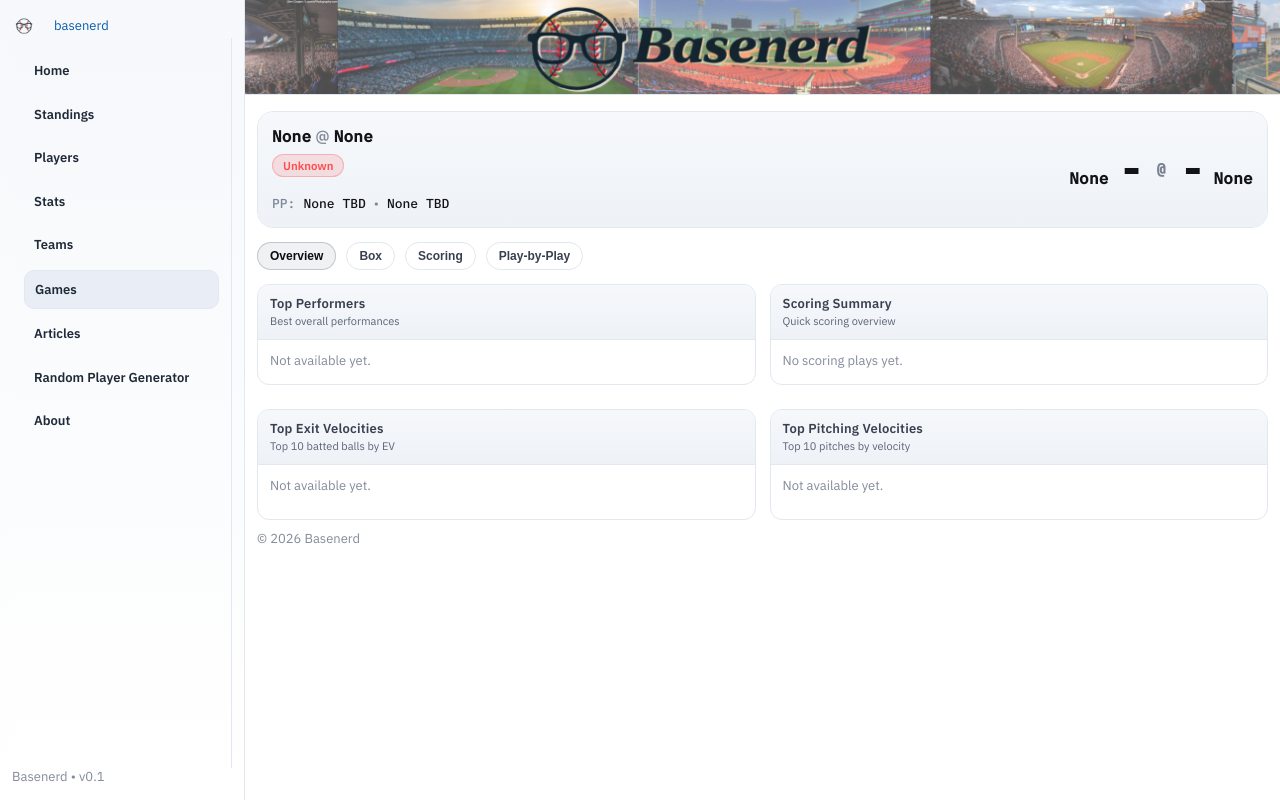
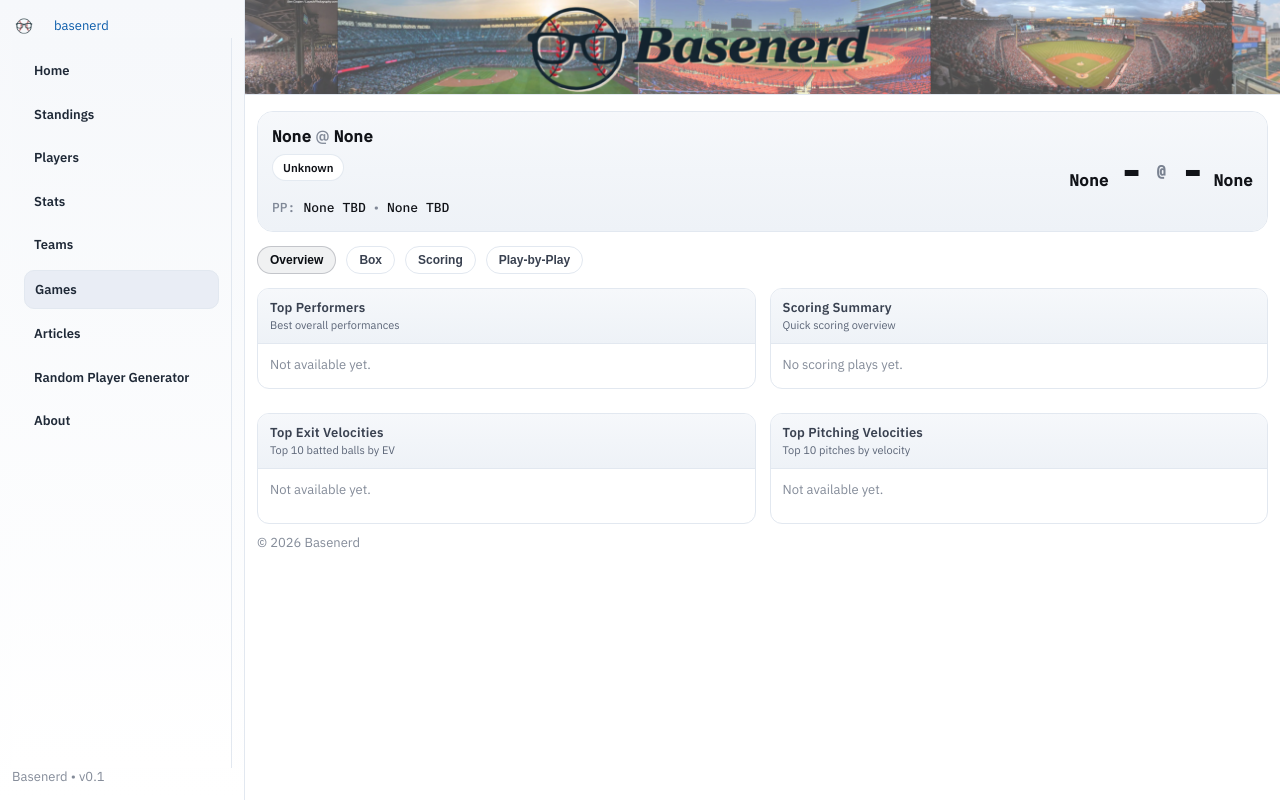
Before and after one commit to basenerd/basenerd-backend, a Flask app: page /game/1 in a window 1280 px wide. Run offline with Flask 3, Linux system fonts and the light colour scheme; some libraries are stand-ins or nearby versions.

Commit message:
revert styles.css

```diff
--- a/static/styles.css
+++ b/static/styles.css
@@ -340,8 +340,8 @@ td.num{ text-align:right; font-variant-numeric:tabular-nums; font-family:"IBM Pl
 
 .roster-grid { display: grid; gap: 6px; }
 .roster-row {
-  display: grid !important;
-  grid-template-columns: 44px 1fr 70px 75px !important;
+  display: grid;
+  grid-template-columns: 44px 1fr 70px 56px;
   align-items: center;
   gap: 10px;
   padding: 8px 10px;
@@ -357,10 +357,8 @@ td.num{ text-align:right; font-variant-numeric:tabular-nums; font-family:"IBM Pl
   font-size: 12px;
   padding: 3px 8px;
   border-radius: 999px;
-  background: rgba(255,0,0,0.15) !important;
-  color: #ff4d4d !important;                  /* Bright red text */
-  font-weight: 700;               /* Makes the "D60" bold */
-  border: 1px solid rgba(255, 0, 0, 0.3) !important;
+  background: rgba(255,255,255,0.10);
+  opacity: 0.95;
 }
 .status-spacer { height: 1px; }
 
@@ -983,12 +981,12 @@ td.num{ text-align:right; font-variant-numeric:tabular-nums; font-family:"IBM Pl
 .pill-status{
   display:inline-flex;
   align-items:center;
-  padding:3px 10px;
+  padding:5px 10px;
   border-radius:999px;
-  border: 1px solid rgba(255, 0, 0, 0.2) !important;
-  background: rgba(255, 0, 0, 0.1) !important; /* Light red tint */
-  font-weight: 700;
-  color: #ff4d4d !important;
+  border:1px solid rgba(226,232,240,.9);
+  background:#fff;
+  font-weight:800;
+  color:#111318;
 }
 
 .game-hero-notes{
```
